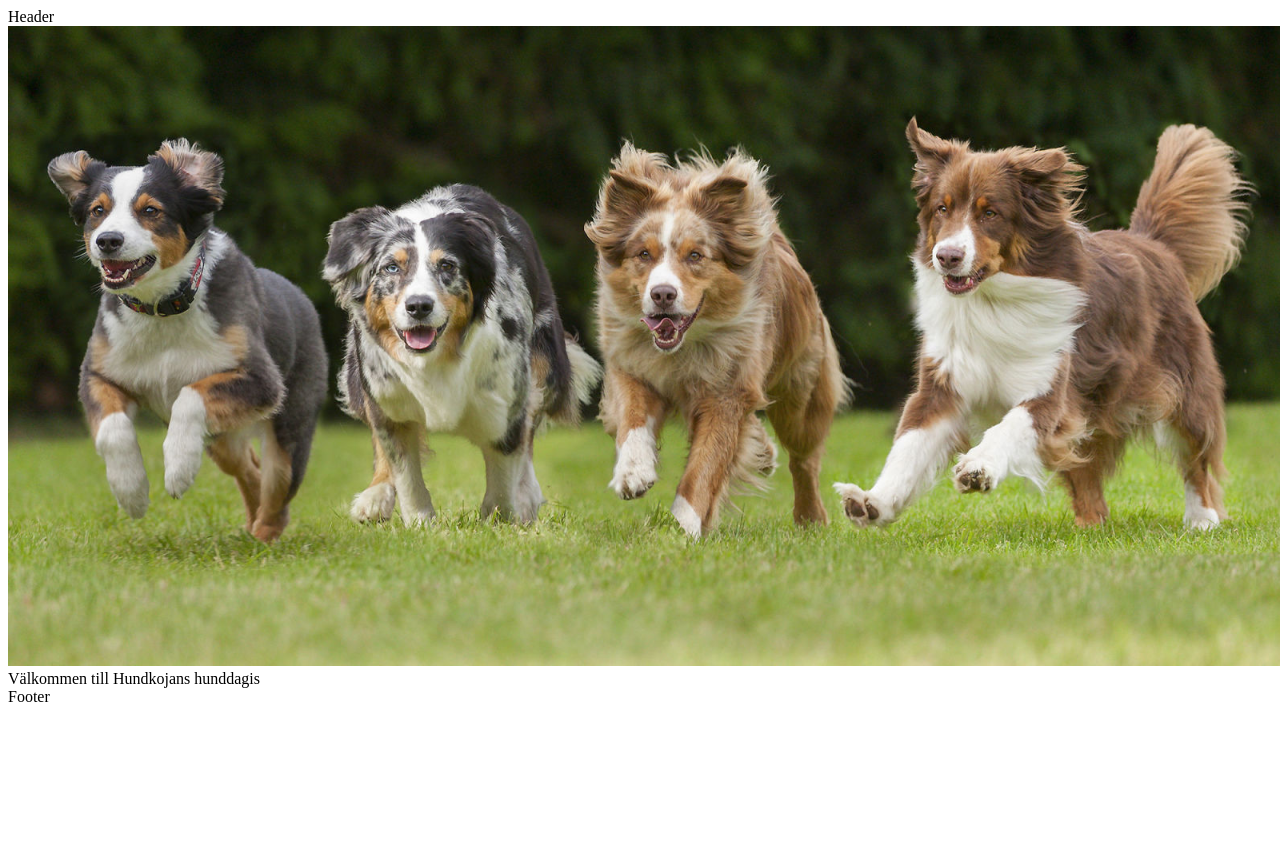
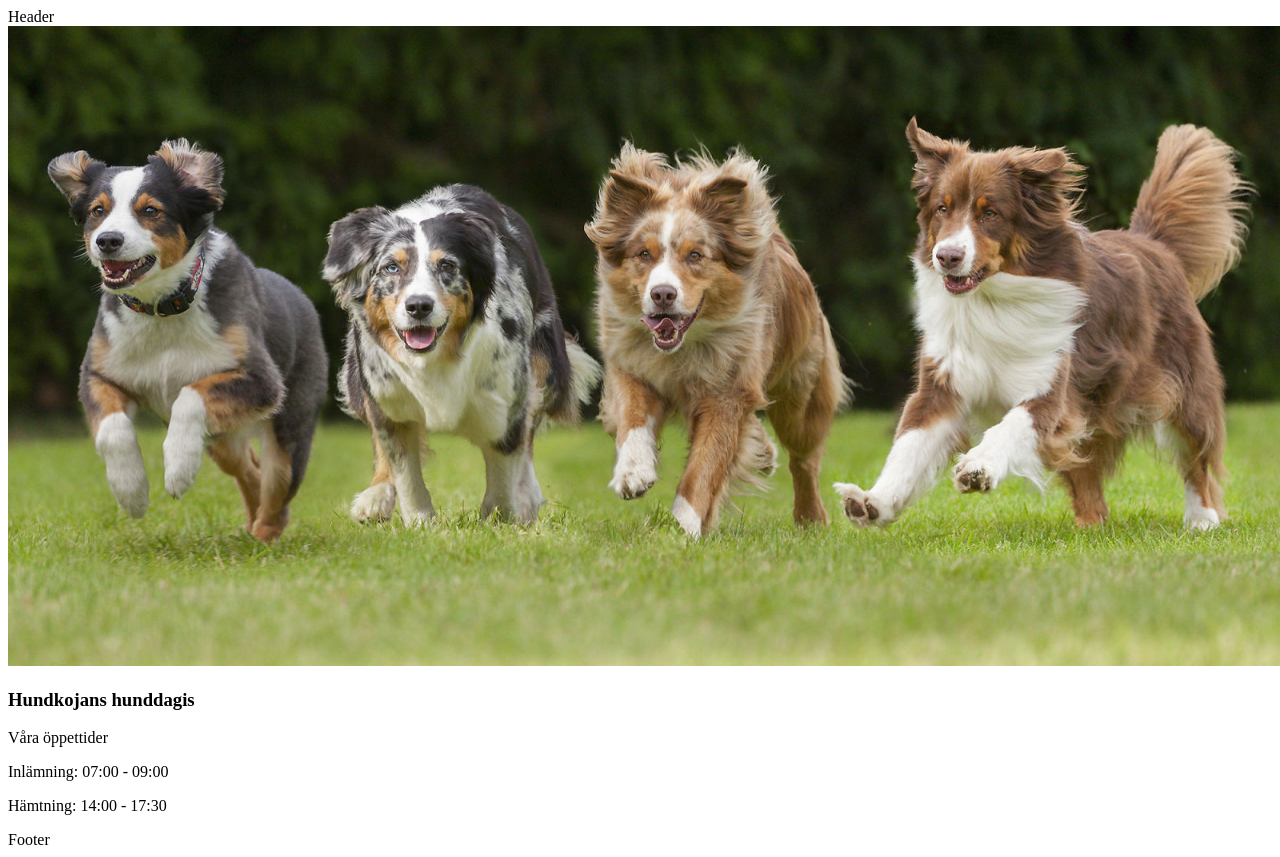
Before and after one commit to EmmaOlsson/hunddagis, a React (Create React App) app: page / in a window 1280 px wide. Before the commit the page ends 800 px from the top, so only its background shows below. Built offline with nearby package versions, Linux system fonts and the light colour scheme.

Commit message:
Update HomeScreen.js

```diff
--- a/src/screens/HomeScreen.js
+++ b/src/screens/HomeScreen.js
@@ -9,7 +9,12 @@ const HomeScreen = () => {
     <section>
       <div>
       <img className={Styles.mainImg} src={happyDogsImg} alt="picture-of-happy-dogs" ></img>
-      <article className={Styles.welcomeText} >Välkommen till Hundkojans hunddagis</article>
+      <article className={Styles.welcomeText} >
+        <h3>Hundkojans hunddagis</h3>
+        <p>Våra öppettider</p>
+        <p>Inlämning: 07:00 - 09:00</p>
+        <p>Hämtning: 14:00 - 17:30</p>
+      </article>
       </div>
     </section>
   )
```
